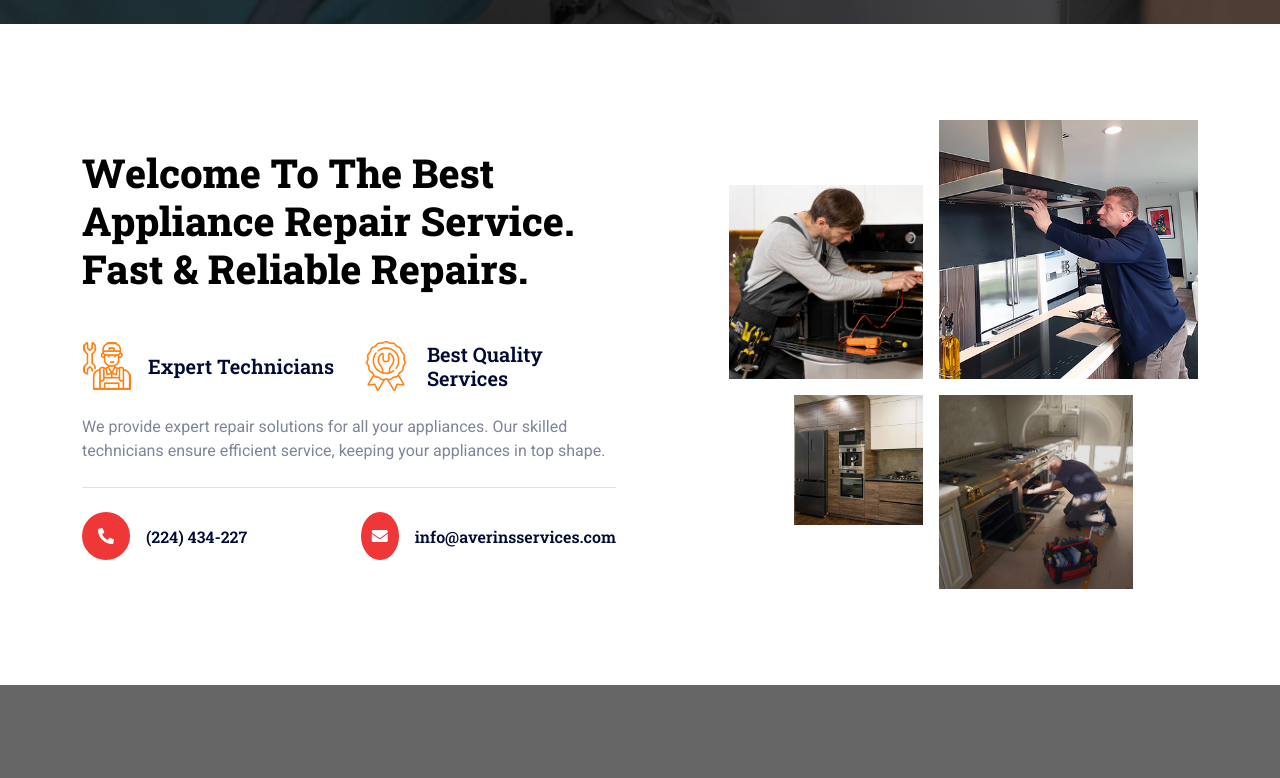
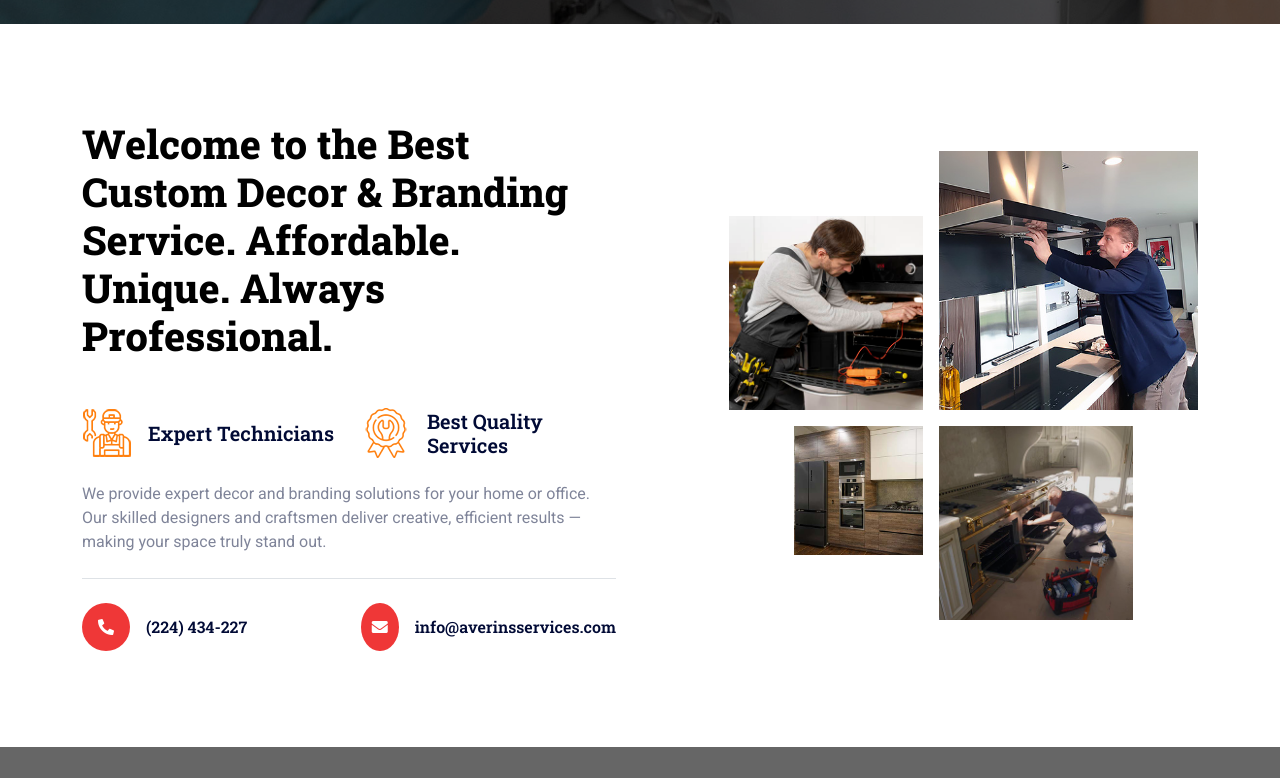
Before and after one commit to cj3dreams/ohouniqudecor.github.io, a plain HTML site: page index.html in a window 1280 px wide. Shown: the part 822-1600 px from the top of the page. Drawn offline with nearby package versions, Linux system fonts and the light colour scheme.

Commit message:
Add files via upload

```diff
--- a/index.html
+++ b/index.html
@@ -34,13 +34,9 @@
         <div class="container-fluid bg-black text-white-50 py-2 px-0 d-none d-lg-block">
             <div class="row gx-0 align-items-center">
                 <div class="col-lg-7 px-5 text-start">
-                    <div class="h-100 d-inline-flex align-items-center me-4">
-                        <small class="fa fa-phone-alt me-2"></small>
-                        <small><a href="tel:(224)434-227" class="text-white">(224) 434-2227</a></small>
+                    <div class="h-100 d-inline-flex align-items-center me-4"><small class="fa fa-phone-alt me-2"></small><small><a href="tel:(224)434-227" class="text-white">(224) 434-2227</a></small>
                     </div>
-                    <div class="h-100 d-inline-flex align-items-center me-4">
-                        <small class="far fa-envelope-open me-2"></small>
-                        <small><a href="mailto:info@averinsservices.com" class="text-white">info@averinsservices.com</a></small>
+                    <div class="h-100 d-inline-flex align-items-center me-4"><small class="far fa-envelope-open me-2"></small><small><a href="mailto:info@averinsservices.com" class="text-white">info@averinsservices.com</a></small>
                     </div>
                 </div>
                 <div class="col-lg-5 px-5 text-end">
@@ -52,7 +48,7 @@
         </div>
         <!-- Topbar End -->
         <!-- Navbar Start -->
-        <nav class="navbar navbar-expand-lg bg-white navbar-light sticky-top px-4 px-lg-5"> <a href="index.html" class="navbar-brand d-flex align-items-center"><h1 class="m-0" style="font-family: 'Bebas Neue Pro', sans-serif; font-stretch: semi-expanded; font-weight: 800; font-style: italic; color: black;">  <img class="img-fluid me-3" src="logo.png" alt=""> OHOUNIQUDECOR
+        <nav class="navbar navbar-expand-lg bg-white navbar-light sticky-top px-4 px-lg-5"> <a href="index.html" class="navbar-brand d-flex align-items-center"><h1 class="m-0" style="font-family: 'Bebas Neue Pro', sans-serif; font-stretch: semi-expanded; font-weight: 800; font-style: italic; color: black;"> <img class="img-fluid me-3" src="logo.png" alt=""> OHOUNIQUDECOR
 </h1></a>
             <div class="collapse navbar-collapse" id="navbarCollapse">
                 <div class="d-flex justify-content-end align-items-center w-100"> <a class="btn btn-square rounded-circle bg-light text-primary me-2" href=""><i class="fab fa-facebook-f"></i></a> <a class="btn btn-square rounded-circle bg-light text-primary me-2" href=""><i class="fab fa-twitter"></i></a> <a class="btn btn-square rounded-circle bg-light text-primary me-2" href=""><i class="fab fa-linkedin-in"></i></a> <a class="btn btn-square rounded-circle bg-light text-primary me-0" href=""><i class="fab fa-instagram"></i></a>
@@ -106,7 +102,8 @@ Always here to help.</p>
                 <div class="row g-5 align-items-center">
                     <div class="col-lg-6 wow fadeInUp" data-wow-delay="0.5s">
                         <div class="h-100">
-                            <h1 class="display-6 mb-5">Welcome To The Best Appliance Repair Service.<br>Fast &amp; Reliable Repairs.</h1>
+                            <h1 class="display-6 mb-5">Welcome to the Best Custom Decor &amp; Branding Service.
+Affordable. Unique. Always Professional.</h1>
                             <div class="row g-4 mb-4">
                                 <div class="col-sm-6">
                                     <div class="d-flex align-items-center">
@@ -121,7 +118,8 @@ Always here to help.</p>
                                     </div>
                                 </div>
                             </div>
-                            <p class="mb-4">We provide expert repair solutions for all your appliances. Our skilled technicians ensure efficient service, keeping your appliances in top shape.</p>
+                            <p class="mb-4">We provide expert decor and branding solutions for your home or office.
+Our skilled designers and craftsmen deliver creative, efficient results &mdash; making your space truly stand out.</p>
                             <div class="border-top mt-4 pt-4">
                                 <div class="row">
                                     <div class="col-sm-6">
@@ -459,7 +457,7 @@ Always here to help.</p>
             <div class="container py-5">
                 <div class="row g-5">
                     <div class="col-md-6">
-                        <h1 class="text-white mb-4"><img class="img-fluid me-3" src="img/favicon.ico" alt="">OHOUNIQUDECOR</h1> <span>Our area of expertise revolves around appliance repair, which is guaranteed to be highly effective, professional, and satisfying. Our personnel are trained to handle all brands and models for the assurance that your appliances get back into full function. With years of experience, we pledge reliable solutions at competitively reasonable prices.</span>
+                        <h1 class="text-white mb-4"><img class="img-fluid me-3" src="img/favicon.ico" alt="">OHOUNIQUDECOR</h1> <span>Our area of expertise revolves around custom interior decor and branded space design, delivering unique, professional, and impactful results.Our team specializes in creating tailor-made design elements &mdash; from artistic wall finishes and handcrafted signage to bespoke installations that reflect your brand&rsquo;s identity. With years of creative experience, we offer reliable, high-quality solutions at competitively fair prices, turning any space into a statement.</span>
                     </div>
                     <div class="col-lg-3 col-md-6">
                         <h5 class="text-light mb-4">Get In Touch</h5>
```
